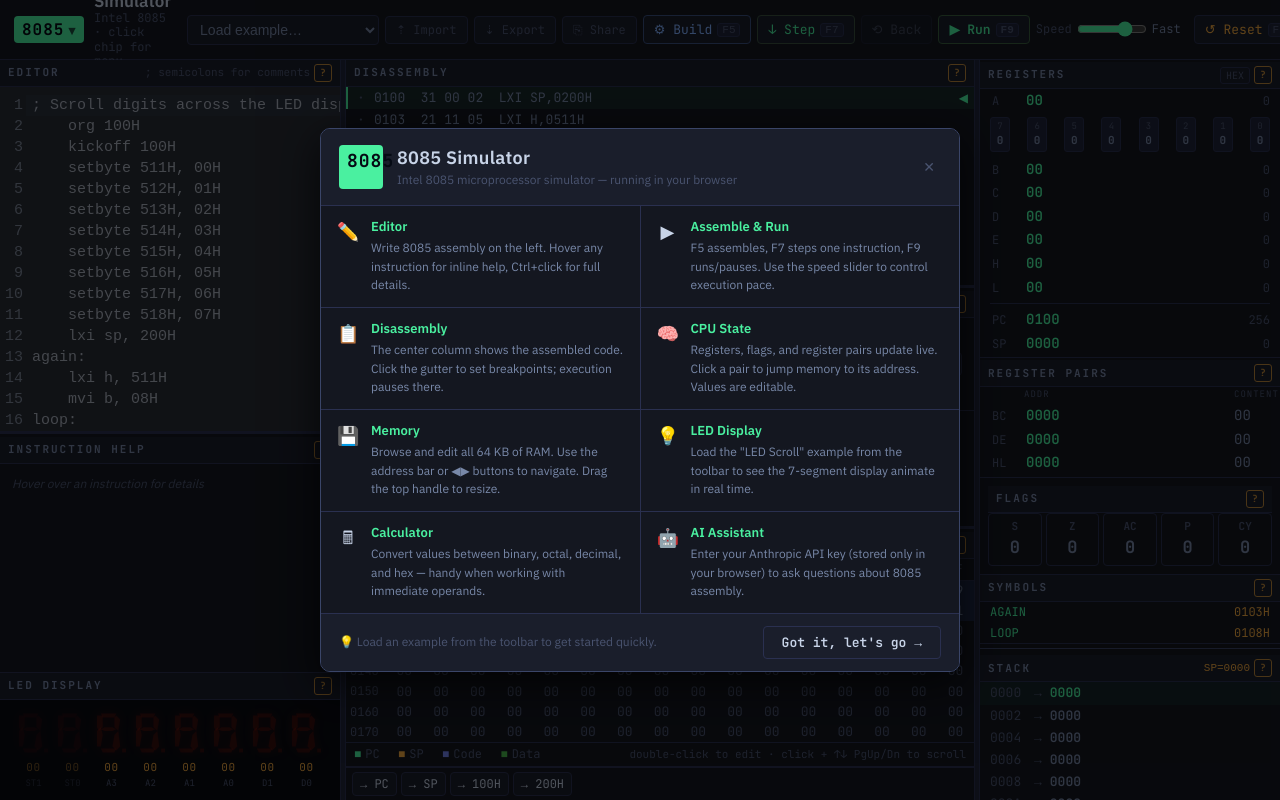
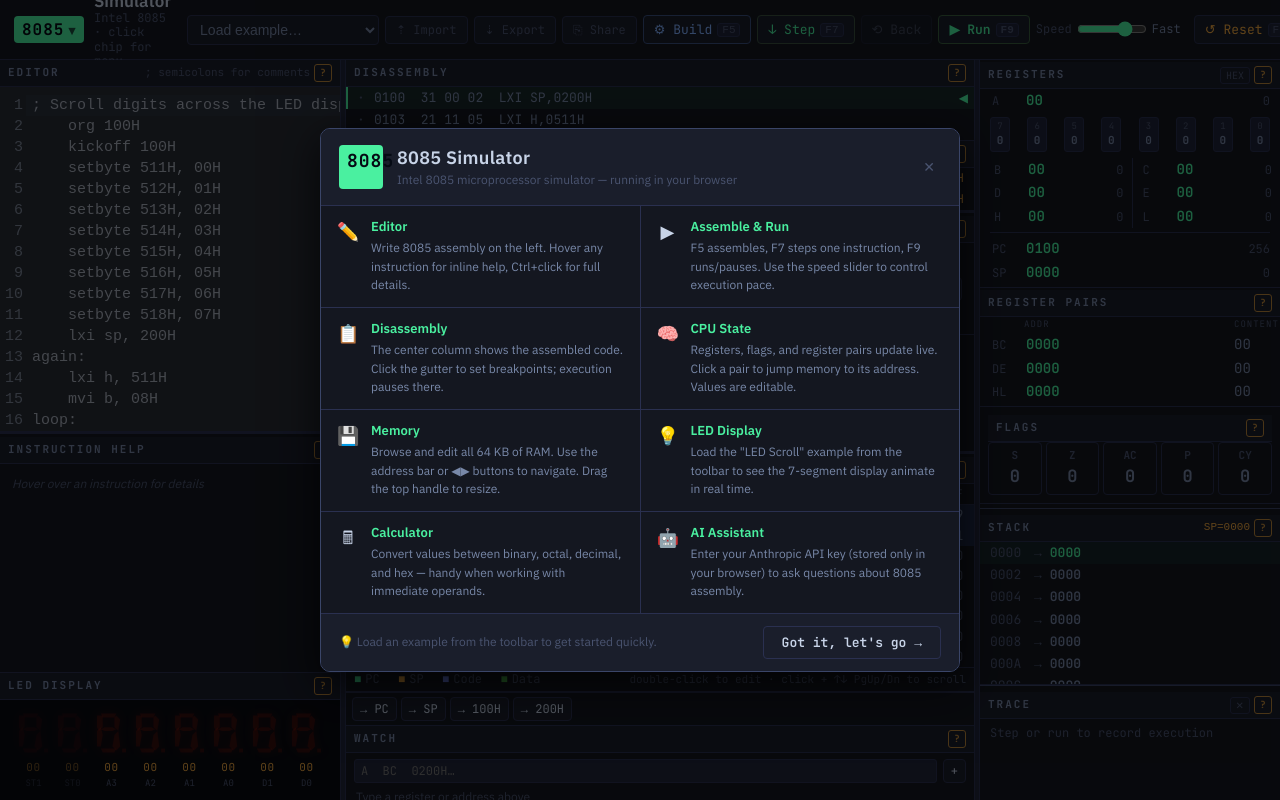
Before and after one commit to selfmodify/sim8085wasm, a React (Vite) app in the folder web/: page / in a window 1280 px wide. Built offline with nearby package versions, Linux system fonts and the light colour scheme; the HTML template or start-up script is replaced by a standard one.

Commit message:
pair B/C D/E H/L registers; move symbols under disasm with dual-jump; move watch next to memory

```diff
--- a/web/src/App.css
+++ b/web/src/App.css
@@ -369,6 +369,32 @@
 .reg-hex  { color: var(--accent); font-weight: 600; width: 40px }
 .reg-dec  { color: var(--text3); font-size: 12px; flex: 1; text-align: right }
 .reg-sep  { height: 1px; background: var(--border); margin: 4px 10px }
+
+/* Paired register row (B/C, D/E, H/L) */
+.reg-pair-row {
+  display: flex;
+  border-left: 2px solid transparent;
+}
+.reg-pair-cell {
+  display: flex;
+  align-items: baseline;
+  gap: 6px;
+  padding: 2px 8px 2px 10px;
+  font-family: var(--mono);
+  font-size: 14px;
+  flex: 1;
+  border-left: 2px solid transparent;
+  transition: background .1s;
+  min-width: 0;
+}
+.reg-pair-cell.clickable { cursor: pointer }
+.reg-pair-cell.clickable:hover { background: var(--bg3) }
+.reg-pair-cell.changed {
+  border-left-color: var(--accent);
+  background: rgba(74,240,160,.06);
+}
+.reg-pair-input { width: 60px }
+.reg-pair-cell + .reg-pair-cell { border-left: 1px solid var(--border) }
 
 /* ── Flags ────────────────────────────────────────────────────────── */
 .flag-panel { padding: 8px }
--- a/web/src/App.jsx
+++ b/web/src/App.jsx
@@ -903,6 +903,39 @@
     )
   }
 
+  // Paired cell: two 8-bit registers side-by-side
+  function PairCell({ name, val, prevVal, regKey }) {
+    const [editing, setEditing] = useState(false)
+    const [buf, setBuf] = useState('')
+    const changed = prevVal !== undefined && val !== prevVal
+
+    function commit() {
+      const radix = regBase === 'bin' ? 2 : regBase === 'dec' ? 10 : 16
+      const n = parseInt(buf, radix)
+      if (!isNaN(n)) { sim.simSetRegisters({ [regKey]: n }); onEdit() }
+      setEditing(false)
+    }
+
+    if (editing) return (
+      <div className={`reg-pair-cell${changed ? ' changed' : ''}`}>
+        <span className="reg-name">{name}</span>
+        <input autoFocus className="reg-edit-input reg-pair-input"
+          value={buf} onChange={e => setBuf(e.target.value)}
+          onBlur={commit}
+          onKeyDown={e => { if (e.key === 'Enter') commit(); if (e.key === 'Escape') setEditing(false) }} />
+      </div>
+    )
+    return (
+      <div className={`reg-pair-cell clickable${changed ? ' changed' : ''}`}
+           title="Click to edit"
+           onClick={() => { setBuf(fmtByte(val, regBase)); setEditing(true) }}>
+        <span className="reg-name">{name}</span>
+        <span className="reg-hex">{fmtByte(val, regBase)}</span>
+        {regBase === 'hex' && <span className="reg-dec">{val}</span>}
+      </div>
+    )
+  }
+
   const nextBase = BASE_CYCLE[(BASE_CYCLE.indexOf(regBase) + 1) % 3]
 
   return (
@@ -926,12 +959,18 @@
           </div>
         ))}
       </div>
-      <EditableRow name="B" val={regs.b} prevVal={p.b} regKey="b" />
-      <EditableRow name="C" val={regs.c} prevVal={p.c} regKey="c" />
-      <EditableRow name="D" val={regs.d} prevVal={p.d} regKey="d" />
-      <EditableRow name="E" val={regs.e} prevVal={p.e} regKey="e" />
-      <EditableRow name="H" val={regs.h} prevVal={p.h} regKey="h" />
-      <EditableRow name="L" val={regs.l} prevVal={p.l} regKey="l" />
+      <div className="reg-pair-row">
+        <PairCell name="B" val={regs.b} prevVal={p.b} regKey="b" />
+        <PairCell name="C" val={regs.c} prevVal={p.c} regKey="c" />
+      </div>
+      <div className="reg-pair-row">
+        <PairCell name="D" val={regs.d} prevVal={p.d} regKey="d" />
+        <PairCell name="E" val={regs.e} prevVal={p.e} regKey="e" />
+      </div>
+      <div className="reg-pair-row">
+        <PairCell name="H" val={regs.h} prevVal={p.h} regKey="h" />
+        <PairCell name="L" val={regs.l} prevVal={p.l} regKey="l" />
+      </div>
       <div className="reg-sep" />
       <EditableRow name="PC" val={regs.pc} prevVal={p.pc} regKey="pc" is16 />
       <EditableRow name="SP" val={regs.sp} prevVal={p.sp} regKey="sp" is16 />
@@ -1046,9 +1085,11 @@
 }
 
 // ── Disassembly panel ────────────────────────────────────────────────────
-function DisasmPanel({ regs, breakpoints, onToggleBp, onSetCondition, onGotoLine, buildId, onRunTo }) {
+function DisasmPanel({ regs, breakpoints, onToggleBp, onSetCondition, onGotoLine, buildId, onRunTo, jumpRef }) {
   const [viewStart, setViewStart] = useState(() => regs.pc)
   const [ctxMenu, setCtxMenu] = useState(null)  // {addr, x, y}
+
+  useEffect(() => { if (jumpRef) jumpRef.current = setViewStart }, [jumpRef])
 
   const lines = useMemo(() => {
     const out = []
@@ -1918,8 +1959,9 @@
   const editorColRef = useRef(null)
   const rightColRef  = useRef(null)
   const gotoLineRef  = useRef(null)
-  const fileInputRef = useRef(null)
-  const oneShotBpsRef = useRef(new Set())
+  const fileInputRef   = useRef(null)
+  const oneShotBpsRef  = useRef(new Set())
+  const disasmJumpRef  = useRef(null)
   const [addrLineMap, setAddrLineMap] = useState(new Map())
   const srcRef      = useRef(src)
   const speedRef    = useRef(3)
@@ -2302,7 +2344,9 @@
           <DisasmPanel regs={regs} breakpoints={bps} onToggleBp={toggleBp} buildId={buildId}
             onSetCondition={openConditionDialog}
             onRunTo={runToAddr}
+            jumpRef={disasmJumpRef}
             onGotoLine={addr => { const ln = addrLineMap.get(addr); if (ln) gotoLineRef.current?.(ln) }} />
+          <SymbolPanel symbols={symbols} onJump={addr => { setMemStart(addr & 0xFFF0); disasmJumpRef.current?.(addr) }} />
           <ChatPanel regs={regs} src={src} />
           <MemPanel
             memStart={memStart}
@@ -2319,6 +2363,9 @@
             <button className="btn btn-xs" onClick={()=>setMemStart(0x100)}>→ 100H</button>
             <button className="btn btn-xs" onClick={()=>setMemStart(0x200)}>→ 200H</button>
           </div>
+          <WatchPanel watches={watches} regs={regs}
+            onAdd={w => setWatches(ws => [...ws, w])}
+            onRemove={i => setWatches(ws => ws.filter((_,j) => j !== i))} />
         </div>
         <div className="col-resize-handle" onMouseDown={onRightResizeDown} />
 
@@ -2328,12 +2375,8 @@
             regBase={regBase} onRegBase={setRegBase} onEdit={refresh} />
           <PairPanel  regs={regs} prev={prevRegs} onJump={setMemStart} onEdit={refresh} />
           <FlagPanel  regs={regs} />
-          <SymbolPanel symbols={symbols} onJump={setMemStart} />
           <StackPanel regs={regs} />
           <TracePanel trace={trace} onClear={() => setTrace([])} />
-          <WatchPanel watches={watches} regs={regs}
-            onAdd={w => setWatches(ws => [...ws, w])}
-            onRemove={i => setWatches(ws => ws.filter((_,j) => j !== i))} />
           <IOPortPanel outputPorts={outputPorts} inputPresets={inputPresets}
             onSetInput={setInputPort} onRemoveInput={removeInputPort} />
           <CalcPanel />
```
